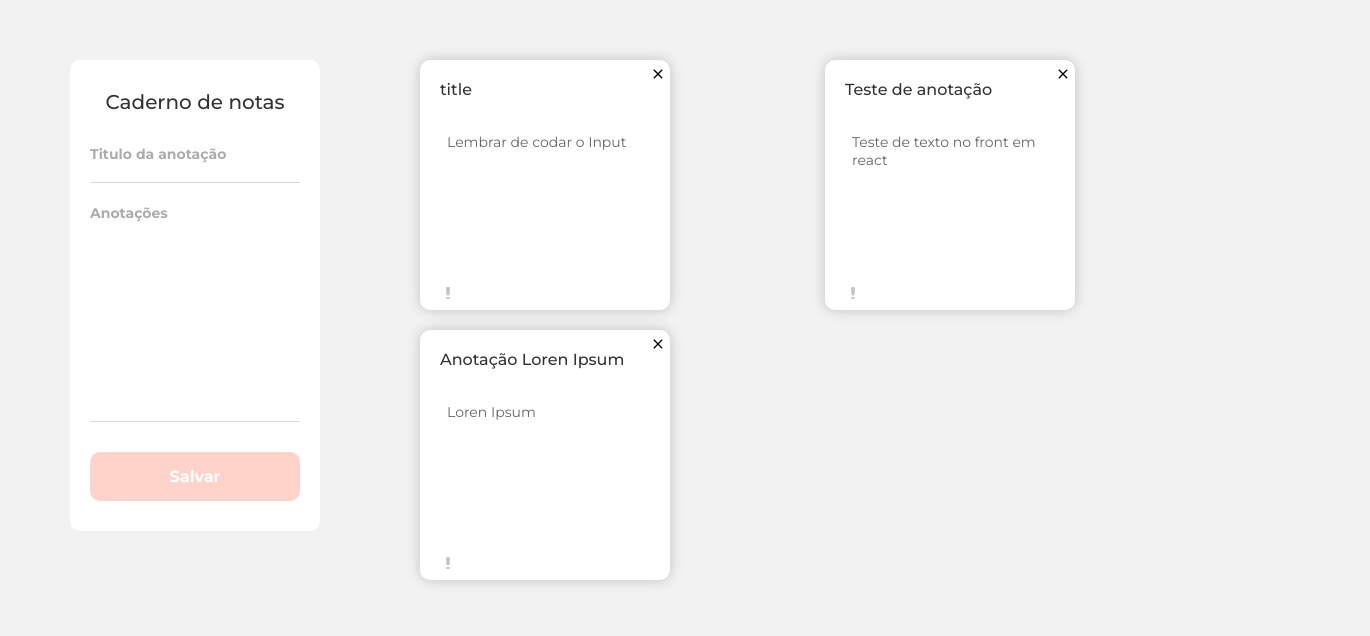
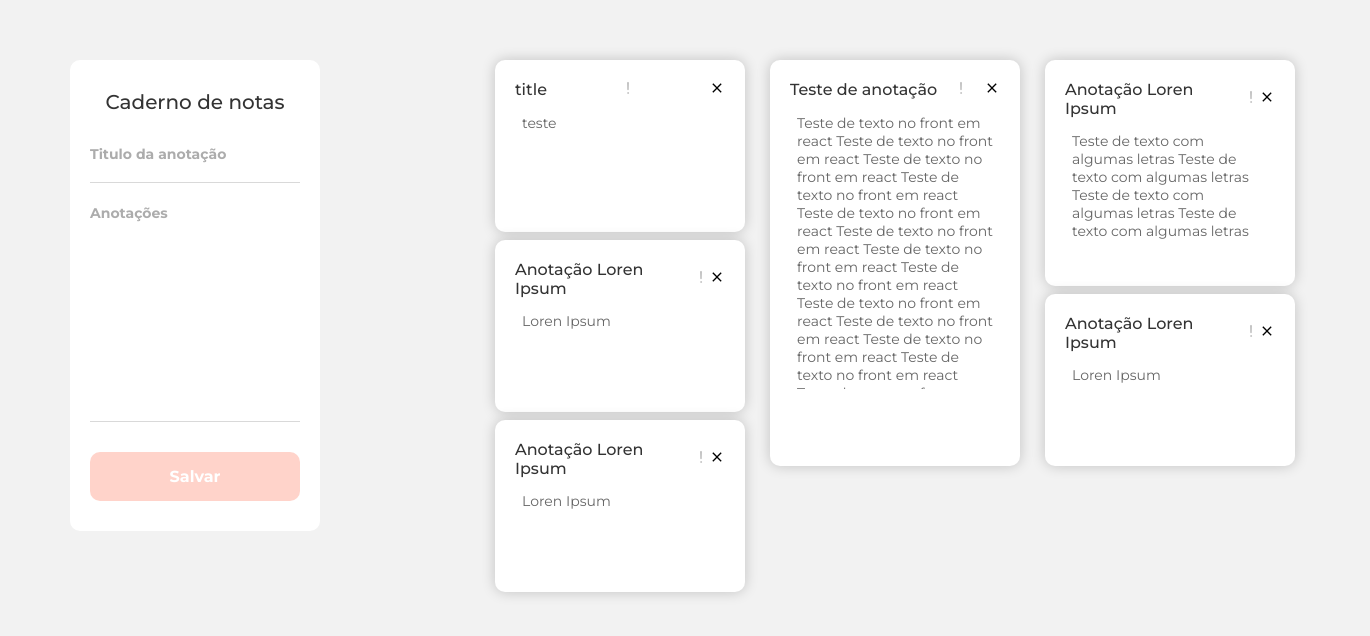
Before and after one commit to Brunogoniadis/cleanNodeApi, a React (Vite) app: page / in a window 1280 px wide. Shown: the top 636 px of the page, 1370 px wide, since content can reach past the window. Built offline with nearby package versions, Linux system fonts and the light colour scheme.

Commit message:
Feat: Dynamic size ToDo

```diff
--- a/src/App.js
+++ b/src/App.js
@@ -10,12 +10,10 @@ export const MainDiv = styled.main`
     align-items: flex-start;
 
 
-
     .aside{
         width: 250px;
 
         position: fixed;
-
 
         margin-bottom: 3vh;
         padding: 30px 20px;
@@ -83,9 +81,14 @@ export const MainDiv = styled.main`
 
         ul{
             display: grid;
-            grid-template-columns: 1fr 1fr;
-            gap:20px;
-            list-style: none;
+            grid-template-columns: repeat(auto-fill, 250px);
+            column-gap: 25px;
+            row-gap: 8px;
+            grid-auto-rows: 10px;
+            position: absolute;
+            justify-content: center;
+            width: 950px;
+            height: auto;
         }
     }
 `
--- a/src/App.jsx
+++ b/src/App.jsx
@@ -29,12 +29,15 @@ function App() {
       <div className="main">
           <ul>
 
-            <NotesToDo title="title" text="Lembrar de codar o Input"></NotesToDo>
+            <NotesToDo title="title" text="teste" ></NotesToDo>
 
-            <NotesToDo title="Teste de anotação" text="Teste de texto no front em react"></NotesToDo>
+            <NotesToDo title="Teste de anotação" text="Teste de texto no front em react Teste de texto no front em react Teste de texto no front em react Teste de texto no front em react Teste de texto no front em react Teste de texto no front em react Teste de texto no front em react Teste de texto no front em react Teste de texto no front em react Teste de texto no front em react Teste de texto no front em react Teste de texto no front em react Teste de texto no front em react Teste de texto no front em react Teste de texto no front em react Teste de texto no front em react " ></NotesToDo>
+
+            <NotesToDo title="Anotação Loren Ipsum" text="Teste de texto com algumas letras Teste de texto com algumas letras Teste de texto com algumas letras Teste de texto com algumas letras "></NotesToDo>
 
             <NotesToDo title="Anotação Loren Ipsum" text="Loren Ipsum"></NotesToDo>
-
+            <NotesToDo title="Anotação Loren Ipsum" text="Loren Ipsum"></NotesToDo>
+            <NotesToDo title="Anotação Loren Ipsum" text="Loren Ipsum"></NotesToDo>
 
           </ul>
         </div>
--- a/src/components/notesToDo/index.jsx
+++ b/src/components/notesToDo/index.jsx
@@ -5,12 +5,23 @@ import {IoMdClose} from "react-icons/io"
 
 
 export const NotesToDo = ({title, text}) =>{
+
+    var countLines = 10
+    countLines += Math.round(text.length * 0.025);
+
+
     return(
-        <Notepad>
-            <strong>{title}</strong>
+        <Notepad row= {countLines}>
+            <div className="titleHeader">
+                <strong>{title}</strong>
+                <button className="alert"><IoAlert/></button>
                 <button className="close"><IoMdClose/></button>
-                <textarea>{text}</textarea>
-                <button className="alert"><IoAlert/></button>
+
+            </div>
+                <textarea>
+                    {text}
+                </textarea>
+
         </Notepad>
 
     )
--- a/src/components/notesToDo/styled.js
+++ b/src/components/notesToDo/styled.js
@@ -6,8 +6,8 @@ export const Notepad = styled.div`
     box-shadow: 0 0 14px 0 rgba(0,0,0,0.2);
     border-radius: 10px;
     padding: 20px 20px 10px 20px;
-    height: 250px;
     width: 250px;
+    grid-row-end: span ${props => props.row};
 
     strong{
         display: block;
@@ -19,17 +19,30 @@ export const Notepad = styled.div`
                 margin-top: 7px;
                 margin-bottom: 5px;
                 width: 100%;
-                height: 150px;
+                height: 75%;
                 font-size: 14px;
                 color: #666;
                 border: none;
                 background-color: #fff;
                 resize: none;
+                cursor: auto;
+
+            ::-webkit-scrollbar{
+                width: 10px;
+                background-color: var(--color-primary);
+            }  ::-webkit-scrollbar-thumb {
+
+                background-color: var(--color-action);
+            }
+
+            }
+            .titleHeader{
+
+                display: flex;
+
+                justify-content: space-between;
             }
             .close{
-                position: relative;
-                left: 100%;
-                bottom: 15%;
 
                 cursor: pointer;
 
@@ -39,7 +52,7 @@ export const Notepad = styled.div`
                 background-color: transparent;
 
                 :hover{
-                    color: #eb8f7a;
+                    color: var(--color-primary);
                     transition: 0.2s;
                 }
             }
@@ -48,19 +61,12 @@ export const Notepad = styled.div`
                 cursor: pointer;
 
 
-
                 border: none;
                 background-color: transparent;
 
-                svg{
-                    width: auto;
-                    height: 100%;
-                    transform: scaleY(1.2);
-                    transform: scaleX(2);
-                }
 
                 :hover{
-                    color: #eb8f7a;
+                    color: var(--color-primary);
                     transition: 0.2s;
                 }
             }
--- a/src/styles/GlobalStyle.js
+++ b/src/styles/GlobalStyle.js
@@ -5,13 +5,15 @@ export default createGlobalStyle`
     --color-text: #131313;
     --color-text-in-primary: #000000;
     --background-color: #F2F2F2;
-    --color-primary: #3EC863;
+    --color-primary: #eb8f7a;
+    --color-action: #EA524F;
+
     --color-secondary: #310A27;
     --color-tertiary: #102542;
     --color-border: rgba(255, 255, 255, 0.2);
     --color-success: #7CC39C;
     --color-warning: #FBEA85;
-    --color-error: #EA524F;
+
     font-size: 60%;
   }
   @media (min-width: 700px) {
```
